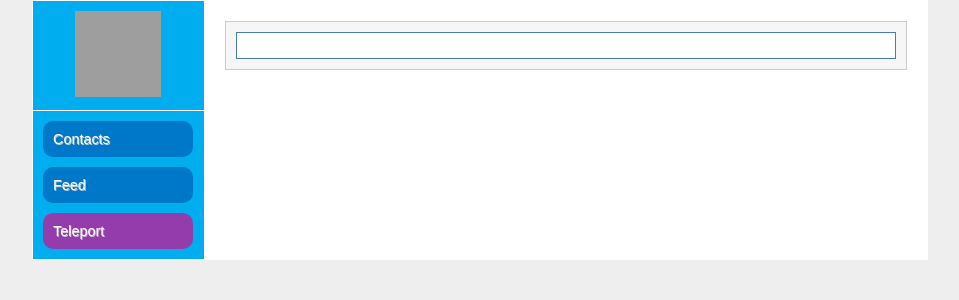
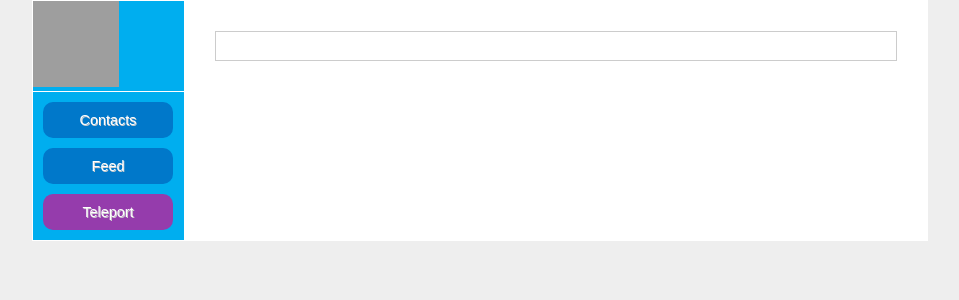
Before and after one commit to anantb/teleport, a Django app: template teleport/templates/teletalk.html in a window 1280 px wide. Shown: the part 59-359 px from the top of the page, without its empty margins (160-1119 px from the left). Run offline with Django 3.2, Linux system fonts and the light colour scheme; the template is opened without the code that fills it, so the values that code supplies are empty; parts of the project's set-up code (start-up, migrations or seed data) failed here and were passed over; some libraries are stand-ins or nearby versions; grey boxes are pictures that could not be loaded.

Commit message:
more things

```diff
--- a/server/static/css/style.css
+++ b/server/static/css/style.css
@@ -170,7 +170,11 @@ body {
 }
 
 
-
+.user-profile{
+	text-align:center;
+	vertical-align:middle;
+	padding:10px;
+}
 
 .col-small{
 	width:15%;
@@ -179,6 +183,7 @@ body {
 	vertical-align: top;
 	background-color: #00aeef;
 	border-right: solid 1px #00aff0;
+
 }
 
 .col-big{
@@ -342,7 +347,6 @@ body {
 
 .search-container {
 	vertical-align: middle;
-	background: #f6f6f6;
 	padding: 0.7em;
 	font-weight: bold;
 }
@@ -350,6 +354,8 @@ body {
 .search-box {
 	box-sizing:border-box;
 	width: 100%;
+	height:30px;
+	border:#ccc solid thin !important;
 }
 
 
--- a/teleport/templates/contacts.html
+++ b/teleport/templates/contacts.html
@@ -63,13 +63,13 @@ $(document).ready(function(){
 <div id="content">
 <table id="content-layout">
   <tr>
-    <td class="col-small" style="text-align:center; vertical-align:middle; padding:10px;">
+    <td class="col-small user-profile">
 
       <span class="profile-big"></span>
 
     </td>
     <td class="col-big">
-      <div class="search-container" style="border: #ccc solid 1px;">
+      <div class="search-container">
       <input type="text" id="search_contacts" class="search-box" title="Search Contacts"></input>
       </div>
     </td>
--- a/teleport/templates/feed.html
+++ b/teleport/templates/feed.html
@@ -69,13 +69,13 @@ $(document).ready(function(){
 <div id="content">
 <table id="content-layout">
   <tr>
-    <td class="col-small" style="text-align:center; vertical-align:middle; padding:10px;">
+    <td class="col-small user-profile">
 
       <span class="profile-big"></span>
 
     </td>
     <td class="col-big">
-      <div class="search-container" style="border: #ccc solid 1px;">
+      <div class="search-container">
       <input type="text" id="search_contacts" class="search-box" title="Search Contacts"></input>
       </div>
     </td>
--- a/teleport/templates/teleport.html
+++ b/teleport/templates/teleport.html
@@ -94,13 +94,13 @@ $(document).on('keyup', function(event){
 <div id="content">
 <table id="content-layout">
   <tr>
-    <td class="col-small" style="text-align:center; vertical-align:middle; padding:10px;">
+    <td class="col-small user-profile">
 
       <span class="profile-big"></span>
 
     </td>
     <td class="col-big">
-      <div class="search-container" style="border: #ccc solid 1px;">
+      <div class="search-container">
       <input type="text" id="search_contacts" class="search-box" title="Search Contacts"></input>
       </div>
     </td>
--- a/teleport/templates/teletalk.html
+++ b/teleport/templates/teletalk.html
@@ -86,20 +86,20 @@ function subscribeToStreams(streams) {
 <div id="content">
 <table id="content-layout">
   <tr>
-    <td class="col-small" style="text-align:center; vertical-align:middle; padding:10px;">
+    <td class="col-small">
 
       <span class="profile-big"></span>
 
     </td>
     <td class="col-big">
-      <div class="search-container" style="border: #ccc solid 1px;">
+      <div class="search-container">
       <input type="text" id="search_contacts" class="search-box" title="Search Contacts"></input>
       </div>
     </td>
   </tr>
 
   <tr>
-<td class="col-small">
+<td class="col-small user-profile">
 
 <div class="links">
 <a class="nav" href="/contacts">Contacts</a>
```
